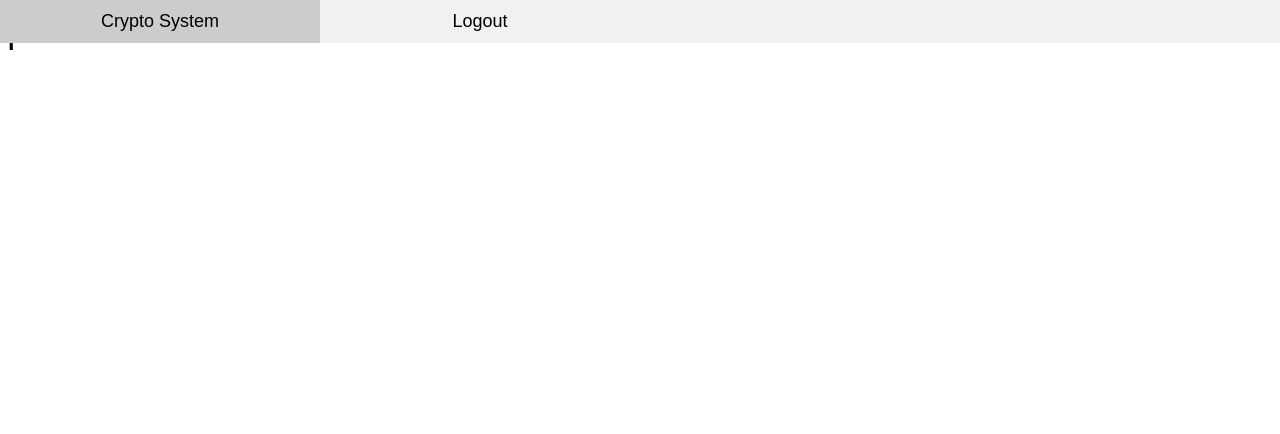
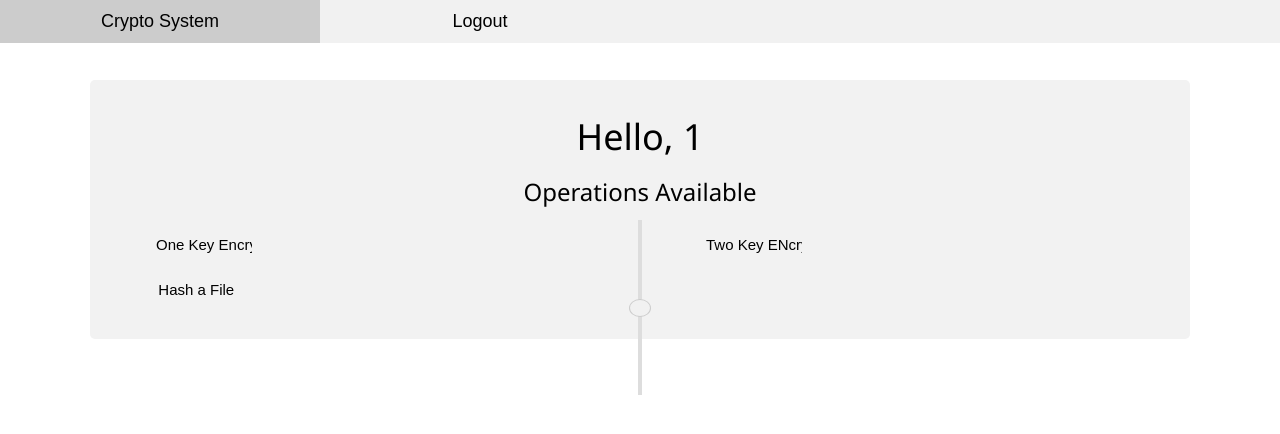
Before and after one commit to shubham-phape/Steganography, a Flask app: page /waytodashboard/1 in a window 1280 px wide. Shown: the top 434 px of the page. Run offline with Flask 2, Linux system fonts and the light colour scheme; some libraries are stand-ins or nearby versions.

Commit message:
dashboard half done

```diff
--- a/app.py
+++ b/app.py
@@ -14,7 +14,5 @@ def waytodashboard(mail):
     return render_template('dashboard.html', useremail = mail)
 
 
-
-
 if __name__ == '__main__':
     app.run()
--- a/templates/dashboard.html
+++ b/templates/dashboard.html
@@ -1,5 +1,6 @@
 <!DOCTYPE html>
 <html>
+
 <head>
   <!--References
     https://www.w3schools.com/w3css/tryit.asp?filename=tryw3css_templates_marketing&stacked=h
@@ -9,12 +10,13 @@
   <link rel="stylesheet" href="https://fonts.googleapis.com/css?family=Lato">
   <link rel="stylesheet" href="/static/custom.css">
 </head>
+
 <body>
   <!--Start of Body here-->
   <div class="w3-top">
     <div class="w3-row w3-large w3-light-grey">
       <div class="w3-col s3">
-              <a href="#" class=" w3-block w3-button" >Crypto System</a>
+        <a href="#" class=" w3-block w3-button">Crypto System</a>
       </div>
       <div class="w3-col s3">
 
@@ -22,8 +24,41 @@
       </div>
     </div>
   </div>
+  <div class="w3-content" style="max-width:1100px;margin-top:80px;margin-bottom:80px">
+    <div class="container w3-center">
+      <h1>Hello, {{useremail}}</h1>
 
-  <h1 >{{useremail}}</h1>
+      <!---Row Starts here-->
+      <div class="row">
+        <h3 style="text-align:center">Operations Available</h3>
+        <div class="vl">
+          <span class="vl-innertext"></span>
+        </div>
+
+        <!-- Column to One key Encryption method AES -->
+        <div class="col">
+          <div class="w3-col s3">
+            <a href="#" class=" w3-block w3-button">One Key Encryption AES</a>
+          </div>
+        </div>
+        <!-- Column to Two key file encryption method -->
+        <div class="col">
+          <div class="w3-col s3">
+            <a href="#" class=" w3-block w3-button">Two Key ENcryption RSA</a>
+          </div>
+        </div>
+        <!-- Column to Compare Hash of two files -->
+        <div class="col">
+          <div class="w3-col s3">
+            <a href="#" class=" w3-block w3-button">Hash a File</a>
+          </div>
+        </div>
+
+      </div>
+      <!---Row Ends here-->
+
+    </div>
+  </div>
   <!--END of Body here-->
 
   <!-- Insert these scripts at the bottom of the HTML, but before you use any Firebase services -->
@@ -34,7 +69,9 @@
   <!-- TODO: Add SDKs for Firebase products that you want to use
      https://firebase.google.com/docs/web/setup#available-libraries -->
   <script src="https://www.gstatic.com/firebasejs/8.4.1/firebase-analytics.js"></script>
-<script src="https://cdnjs.cloudflare.com/ajax/libs/firebase/8.4.1-202131362347/firebase-auth.min.js" integrity="sha512-l0i+O3AfLS/mtNotaGw8tg4qg5bVCZDEwUDiDjAicmBrR0G+lqMlmSozvfPcX1TwliG4tbuFgo2l/xAlFc0NkQ==" crossorigin="anonymous"></script>
+  <script src="https://cdnjs.cloudflare.com/ajax/libs/firebase/8.4.1-202131362347/firebase-auth.min.js"
+    integrity="sha512-l0i+O3AfLS/mtNotaGw8tg4qg5bVCZDEwUDiDjAicmBrR0G+lqMlmSozvfPcX1TwliG4tbuFgo2l/xAlFc0NkQ=="
+    crossorigin="anonymous"></script>
   <script>
     // Your web app's Firebase configuration
     // For Firebase JS SDK v7.20.0 and later, measurementId is optional
@@ -54,15 +91,16 @@
 
 
 
-  function logout(){
-    firebase.auth().signOut().then(function() {
+    function logout() {
+      firebase.auth().signOut().then(function () {
         // Sign-out successful.
         window.location = "/";
       })
-  .catch(function(error) {
+        .catch(function (error) {
           // An error happened
         });
     }
   </script>
 </body>
+
 </html>
```
Also changed, not shown: templates/aes.html (added), templates/hash.html (added), templates/rsa.html (added). Lines whose indentation alone changed are shown as unchanged.
